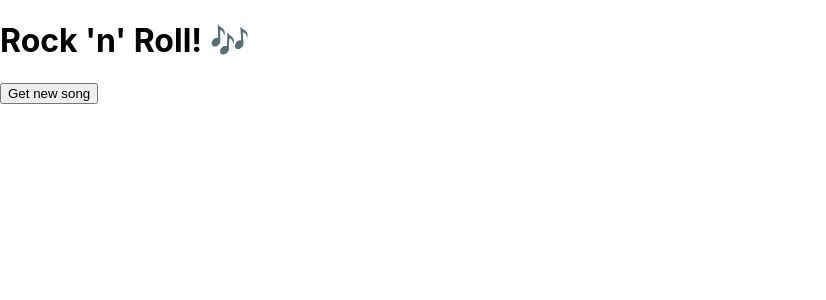
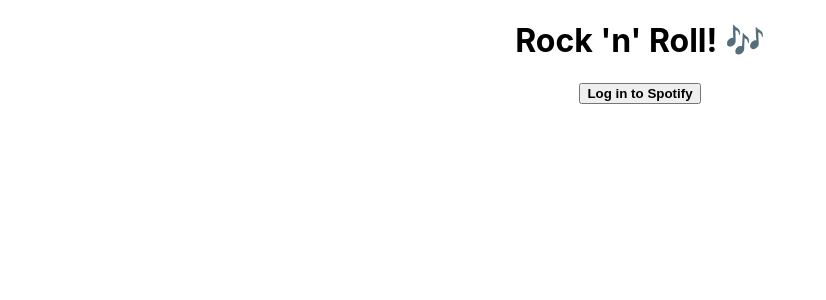
Before and after one commit to KateHoward10/rock-n-roll-roulette, a React (Create React App) app: page / in a window 1280 px wide. Shown: the top 300 px of the page, without its empty margins (0-826 px from the left). Built offline with nearby package versions, Linux system fonts and the light colour scheme; no server answers.

Commit message:
Add auth

```diff
--- a/src/App.js
+++ b/src/App.js
@@ -1,10 +1,12 @@
 import React, { useState, useEffect } from 'react';
 import './App.css';
-import { access_token, playlist_id } from './secrets';
+import { client_id, redirect_uri, playlist_id } from './secrets';
 
 function App() {
   const [tracks, setTracks] = useState([]);
   const [currentTrack, setCurrentTrack] = useState({});
+  const [token, setToken] = useState(null);
+  const scopes = ['user-read-currently-playing', 'user-read-playback-state'];
 
   function generate() {
     if (tracks?.length) {
@@ -12,17 +14,19 @@
     }
   }
 
-  useEffect(() => {
+  function getAllTracks() {
     const endpoint = `https://api.spotify.com/v1/playlists/${playlist_id}/tracks`;
+    if (token) {
       fetch(endpoint, {
         method: 'get',
         headers: {
           'Content-type': 'application/json',
-        Authorization: `Bearer ${access_token}`
+          Authorization: `Bearer ${token}`
         }
       })
         .then(blob => blob.json())
         .then(data => {
+          if (data?.items) {
             const newTracks = data.items.map(item => {
               return {
                 song: item.track.name,
@@ -31,21 +35,77 @@
               };
             });
             setTracks(newTracks);
+          }
         });
+    }
+  }
+
+  function generateRandomString(length) {
+    let text = '';
+    const possible = 'ABCDEFGHIJKLMNOPQRSTUVWXYZabcdefghijklmnopqrstuvwxyz0123456789';
+    for (let i = 0; i < length; i++) {
+      text += possible.charAt(Math.floor(Math.random() * possible.length));
+    }
+    return text;
+  }
+
+  function getHashParams() {
+    const hashParams = {};
+    const r = /([^&;=]+)=?([^&;]*)/g;
+    const q = window.location.hash.substring(1);
+    let e = r.exec(q);
+    while (e) {
+      hashParams[e[1]] = decodeURIComponent(e[2]);
+      e = r.exec(q);
+    }
+    return hashParams;
+  }
+
+  function handleRedirect(event) {
+    event.preventDefault();
+    const params = getHashParams();
+    const token = params.access_token;
+    setToken(token);
+    const state = generateRandomString(16);
+    let url = 'https://accounts.spotify.com/authorize';
+    url += '?response_type=token';
+    url += '&client_id=' + encodeURIComponent(client_id);
+    url += '&scope=' + encodeURIComponent(scopes);
+    url += '&redirect_uri=' + encodeURIComponent(redirect_uri);
+    url += '&state=' + encodeURIComponent(state);
+    window.location = url;
+  }
+
+  useEffect(() => {
+    const params = getHashParams();
+    const token = params.access_token;
+    setToken(token);
   }, []);
 
+  useEffect(() => {
+    if (token) getAllTracks();
+  }, [token]);
+
   return (
-    <React.Fragment>
+    <div className="App">
       <h1>
         Rock 'n' Roll!{' '}
         <span role="img" aria-label="musical notes">
           🎶
         </span>
       </h1>
+      {token ? (
+        <div>
           <button onClick={generate}>Get new song</button>
           <h2>{currentTrack?.song}</h2>
           <h3>{currentTrack?.artist}</h3>
-    </React.Fragment>
+        </div>
+      ) : (
+        <button onClick={event => handleRedirect(event)}>
+          <strong>Log in to Spotify</strong>
+        </button>
+      )}
+    </div>
   );
 }
 
```
Lines whose indentation alone changed are shown as unchanged.
